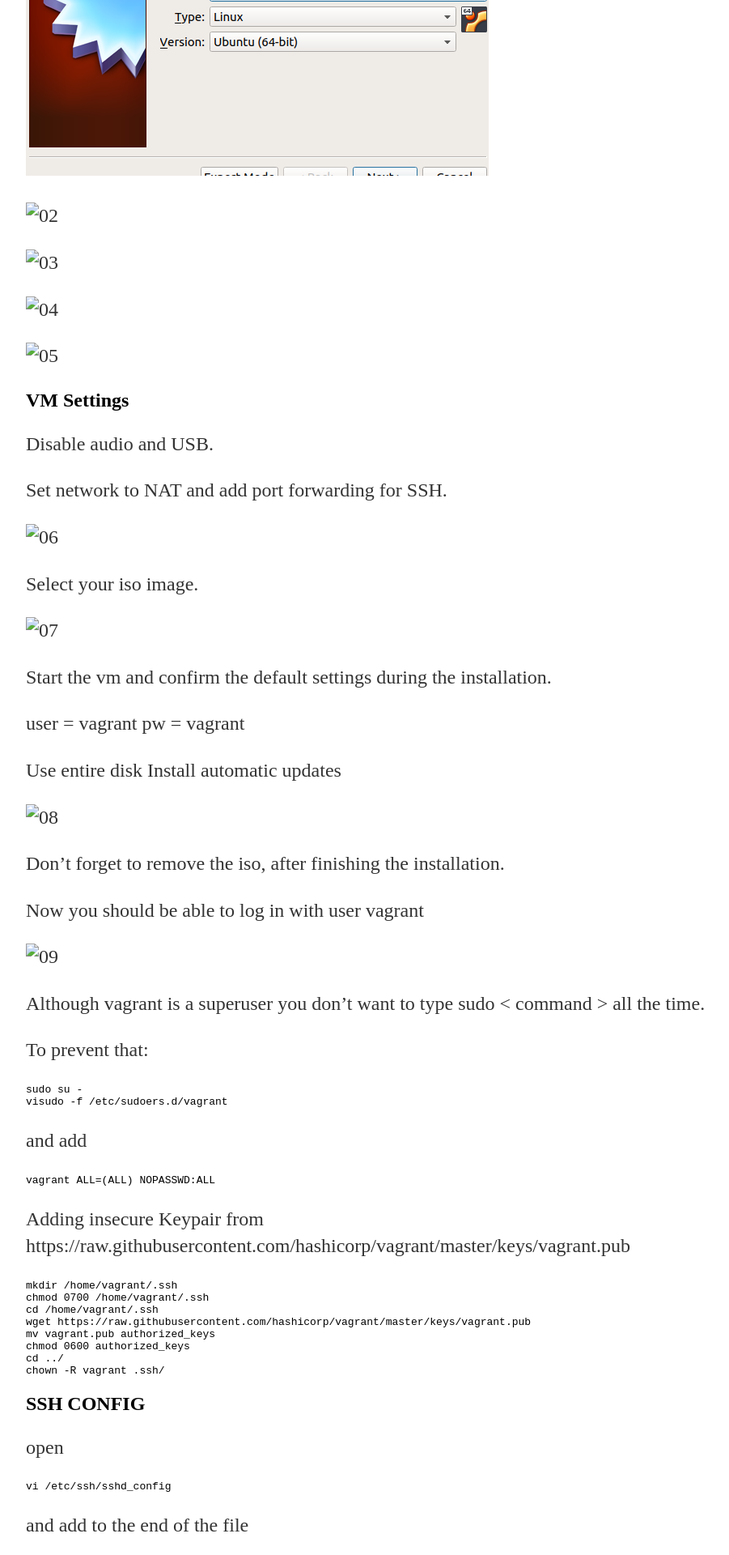
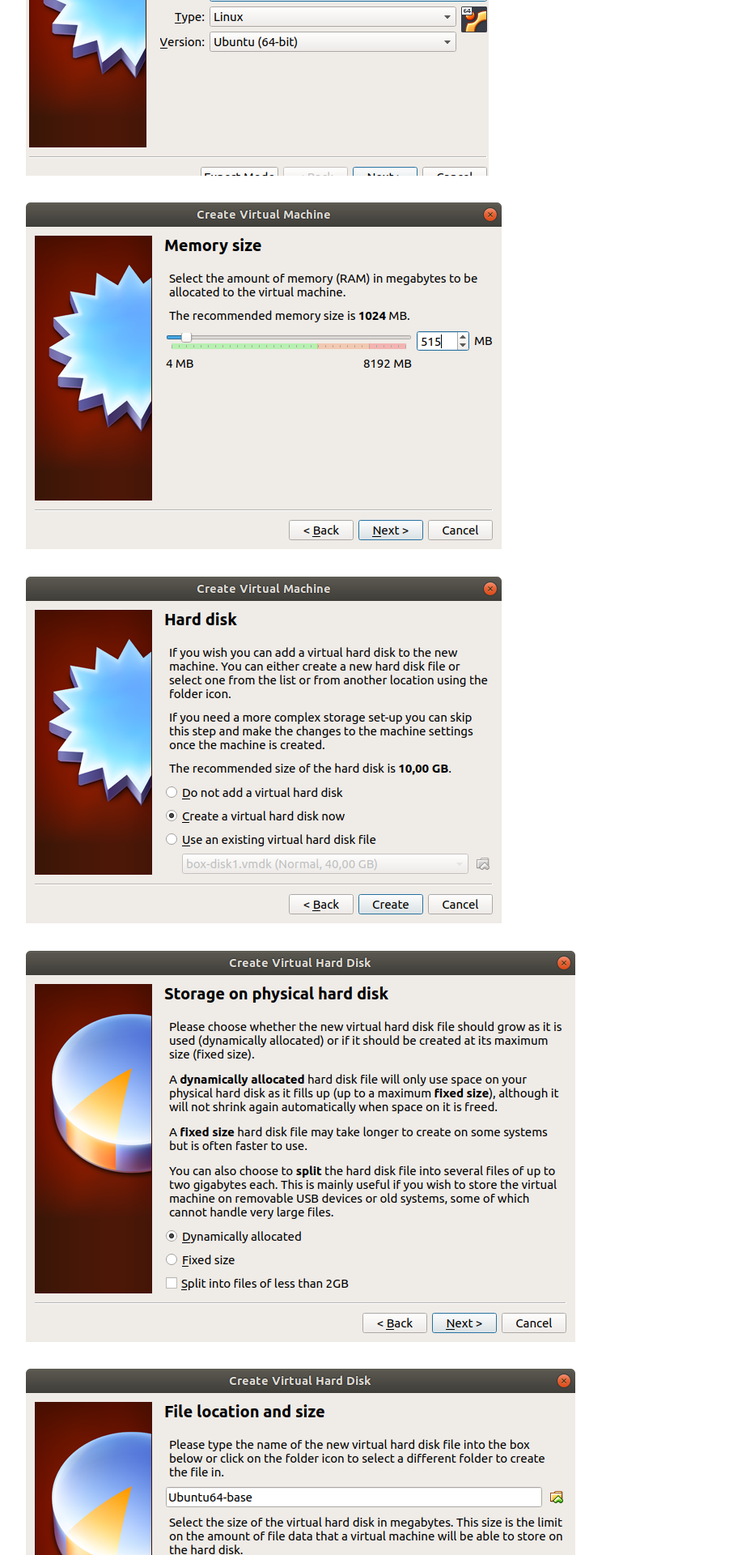
Before and after one commit to danielschwensen/danielschwensen.github.io, a Jekyll site: the page built from _posts/2018-08-25-createVagrantBoxFromScratch.md, in a window 1280 px wide. Shown: the part 916-2836 px from the top of the page at 81% size, without its empty margins (160-1061 px from the left). Built offline with Jekyll 4.4.1, drawn with Linux system fonts in a browser that asks for light colours.

Commit message:
renaming

```diff
--- a/_posts/2018-08-25-createVagrantBoxFromScratch.md
+++ b/_posts/2018-08-25-createVagrantBoxFromScratch.md
@@ -27,7 +27,7 @@
 
 Create a new vm
 
-![01]({{ "/assets/20180525-CreateVagrantBoxFromScratch-01.png" | absolute_url }})
+![01]({{ "/assets/20180825-CreateVagrantBoxFromScratch-01.png" | absolute_url }})
 
 ![02]({{ "/assets/20180825-CreateVagrantBoxFromScratch-02.png" | absolute_url }})
 
```
Also changed, not shown: assets/20180825-CreateVagrantBoxFromScratch-01.png (renamed from assets/20180525-CreateVagrantBoxFromScratch-01.png), assets/20180825-CreateVagrantBoxFromScratch-02.png (renamed from assets/20180525-CreateVagrantBoxFromScratch-02.png), assets/20180825-CreateVagrantBoxFromScratch-03.png (renamed from assets/20180525-CreateVagrantBoxFromScratch-03.png), assets/20180825-CreateVagrantBoxFromScratch-04.png (renamed from assets/20180525-CreateVagrantBoxFromScratch-04.png), assets/20180825-CreateVagrantBoxFromScratch-05.png (renamed from assets/20180525-CreateVagrantBoxFromScratch-05.png), assets/20180825-CreateVagrantBoxFromScratch-06.png (renamed from assets/20180525-CreateVagrantBoxFromScratch-06.png), assets/20180825-CreateVagrantBoxFromScratch-07.png (renamed from assets/20180525-CreateVagrantBoxFromScratch-07.png), assets/20180825-CreateVagrantBoxFromScratch-08.png (renamed from assets/20180525-CreateVagrantBoxFromScratch-08.png), assets/20180825-CreateVagrantBoxFromScratch-09.png (renamed from assets/20180525-CreateVagrantBoxFromScratch-09.png), assets/20180825-CreateVagrantBoxFromScratch-10.png (renamed from assets/20180525-CreateVagrantBoxFromScratch-10.png), assets/20180825-CreateVagrantBoxFromScratch-11.png (renamed from assets/20180525-CreateVagrantBoxFromScratch-11.png), assets/20180825-CreateVagrantBoxFromScratch-12.png (renamed from assets/20180525-CreateVagrantBoxFromScratch-12.png).
